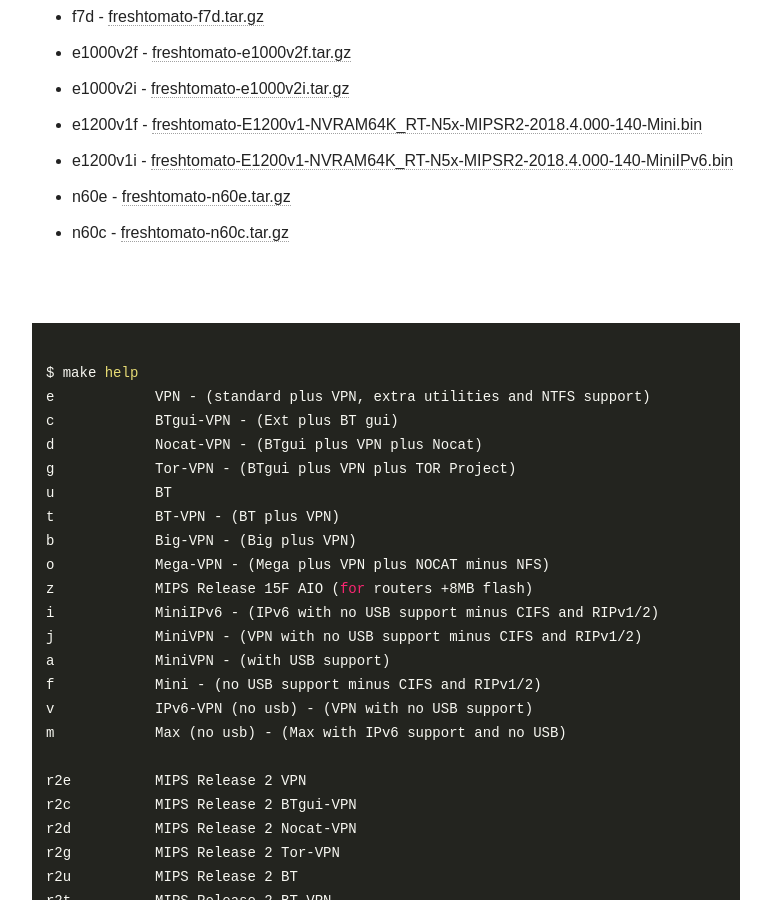
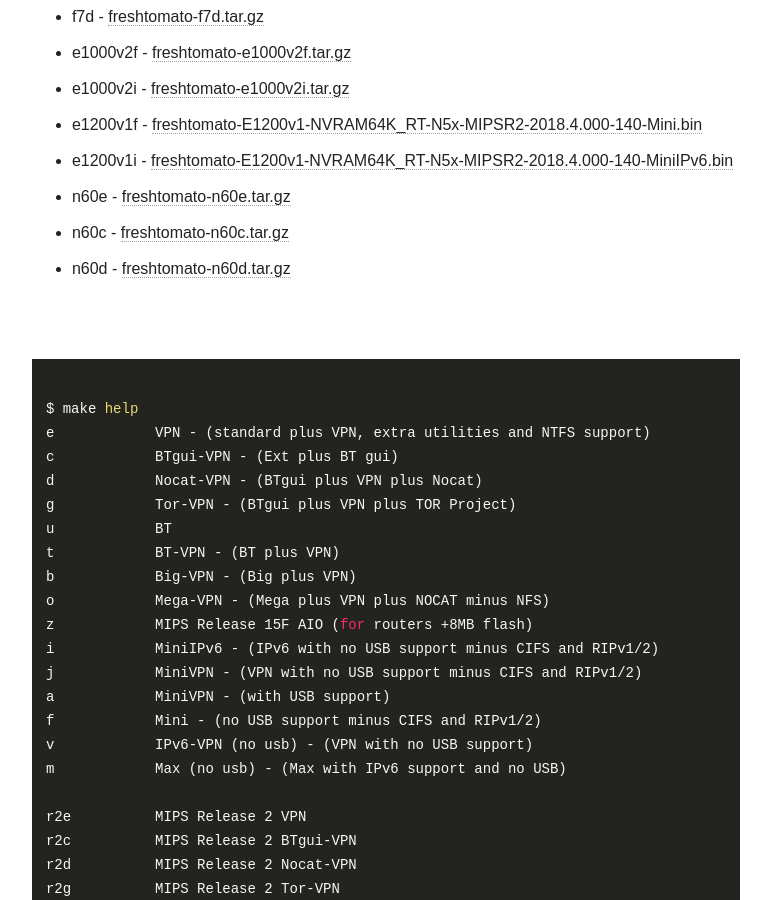
Before and after one commit to oglopss/freshtomato-mips-ci-jekyll, a Jekyll site: the page built from index.html, in a window 1280 px wide and 900 px high, scrolled down 1207 px. Shown: the whole window, without its empty margins (254-1025 px from the left). Built offline with Jekyll 4.4.1, drawn with Linux system fonts in a browser that asks for light colours; nearby versions of some CDN libraries.

Commit message:
Travis build 11 n60d pushed to gh-pages

```diff
--- a/_data/ss.yml
+++ b/_data/ss.yml
@@ -23,3 +23,4 @@
   - 0021 e1200v1i freshtomato-E1200v1-NVRAM64K_RT-N5x-MIPSR2-2018.4.000-140-MiniIPv6.bin
   - 0023 n60c freshtomato-n60c.tar.gz
   - 0022 n60e freshtomato-n60e.tar.gz
+  - 0024 n60d freshtomato-n60d.tar.gz
```
Also changed, not shown: 1 other file.
